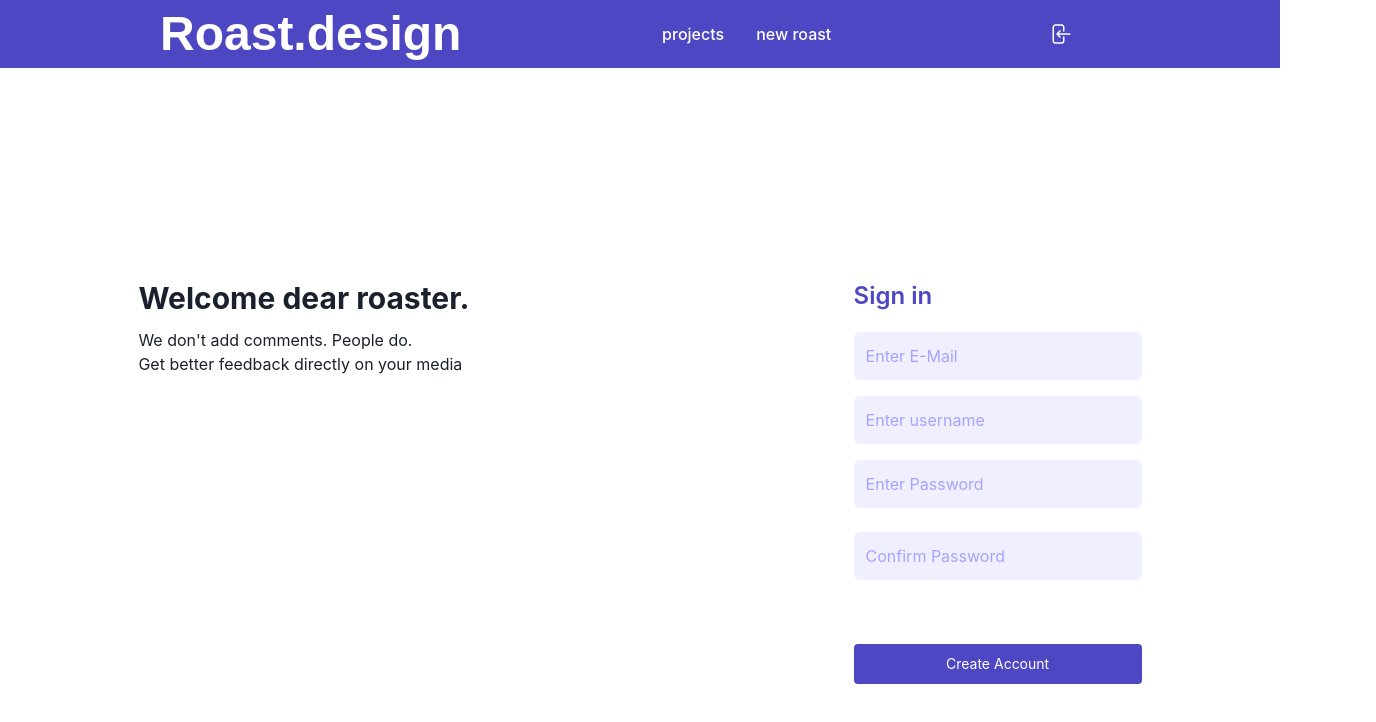
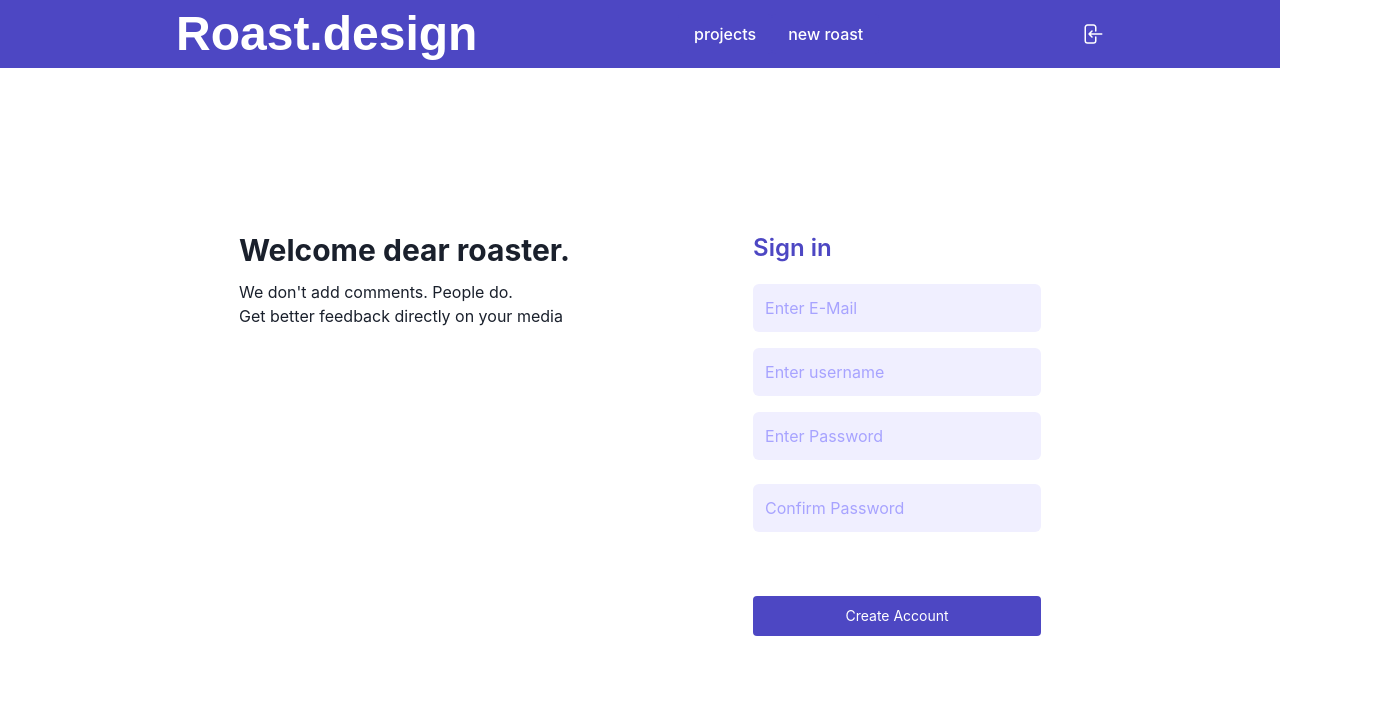
Before and after one commit to Joelheile/Roast-Design, a React (Create React App) app in the folder roastapp/: page /signup in a window 1280 px wide. Shown: the top 722 px of the page, 1376 px wide, since content can reach past the window. Built offline with nearby package versions, Linux system fonts and the light colour scheme.

Commit message:
signup signin flex optimized

```diff
--- a/roastapp/src/components/Navbar.js
+++ b/roastapp/src/components/Navbar.js
@@ -16,7 +16,7 @@ export default function Navbar() {
 
 	return (
 		<div className="mb-5  bg-primary px-2 py-2.5 ">
-			<nav className="container mx-auto ml-32 flex flex-wrap items-center justify-between">
+			<nav className="container mx-auto flex flex-wrap items-center justify-between">
 				<Link
 					to="/project"
 					className="font-dongle text-5xl font-bold text-white"
@@ -38,7 +38,7 @@ export default function Navbar() {
 					</button>
 				</div>
 				<button
-					className=" display: block rounded py-2 px-4 font-bold text-black"
+					className=" display: block rounded font-bold text-black"
 					onClick={signout}
 				>
 					<svg
--- a/roastapp/src/components/auth/SignIn.jsx
+++ b/roastapp/src/components/auth/SignIn.jsx
@@ -37,10 +37,10 @@ const SignIn = () => {
 
 	return (
 		// left and right split
-		<div className="mt-48  flex w-screen flex-row justify-center">
+		<div className="mt-36 ml-24 flex w-screen flex-row justify-evenly ">
 			<div
 				// left
-				className=" mr-48 inline-flex  flex-col"
+				className="mr-10 inline-flex  flex-col "
 			>
 				<div className="flex flex-col items-start justify-end">
 					<h1 className="mb-3 text-3xl font-bold">Welcome dear roaster.</h1>
@@ -49,7 +49,7 @@ const SignIn = () => {
 				</div>
 				<div></div>
 			</div>
-			<div class="ml-48 flex">
+			<div class="mr-48 flex">
 				<form class="mb-4 flex flex-col rounded bg-white ">
 					<div class="mb-4">
 						<h1 className=" mb-5 text-2xl font-semibold text-primary">
--- a/roastapp/src/components/auth/SignUp.jsx
+++ b/roastapp/src/components/auth/SignUp.jsx
@@ -64,10 +64,10 @@ const SignUp = () => {
 			<div className="flex w-screen flex-col justify-center align-middle">
 				{/* left and right split */}
 
-				<div className="mt-48  flex w-screen flex-row justify-center">
+				<div className="mt-36 ml-24 flex w-screen flex-row justify-evenly ">
 					<div
 						// left
-						className=" mr-48 inline-flex  flex-col"
+						className="mr-10 inline-flex  flex-col"
 					>
 						<div className="flex flex-col items-start justify-end">
 							<h1 className="mb-3 text-3xl font-bold">Welcome dear roaster.</h1>
@@ -76,7 +76,7 @@ const SignUp = () => {
 						</div>
 						<div></div>
 					</div>
-					<div class="ml-48 flex">
+					<div class="mr-48  flex">
 						<form class="mb-4 flex flex-col rounded bg-white ">
 							<div class="mb-4">
 								<h1 className=" mb-5 text-2xl font-semibold text-primary">
```
